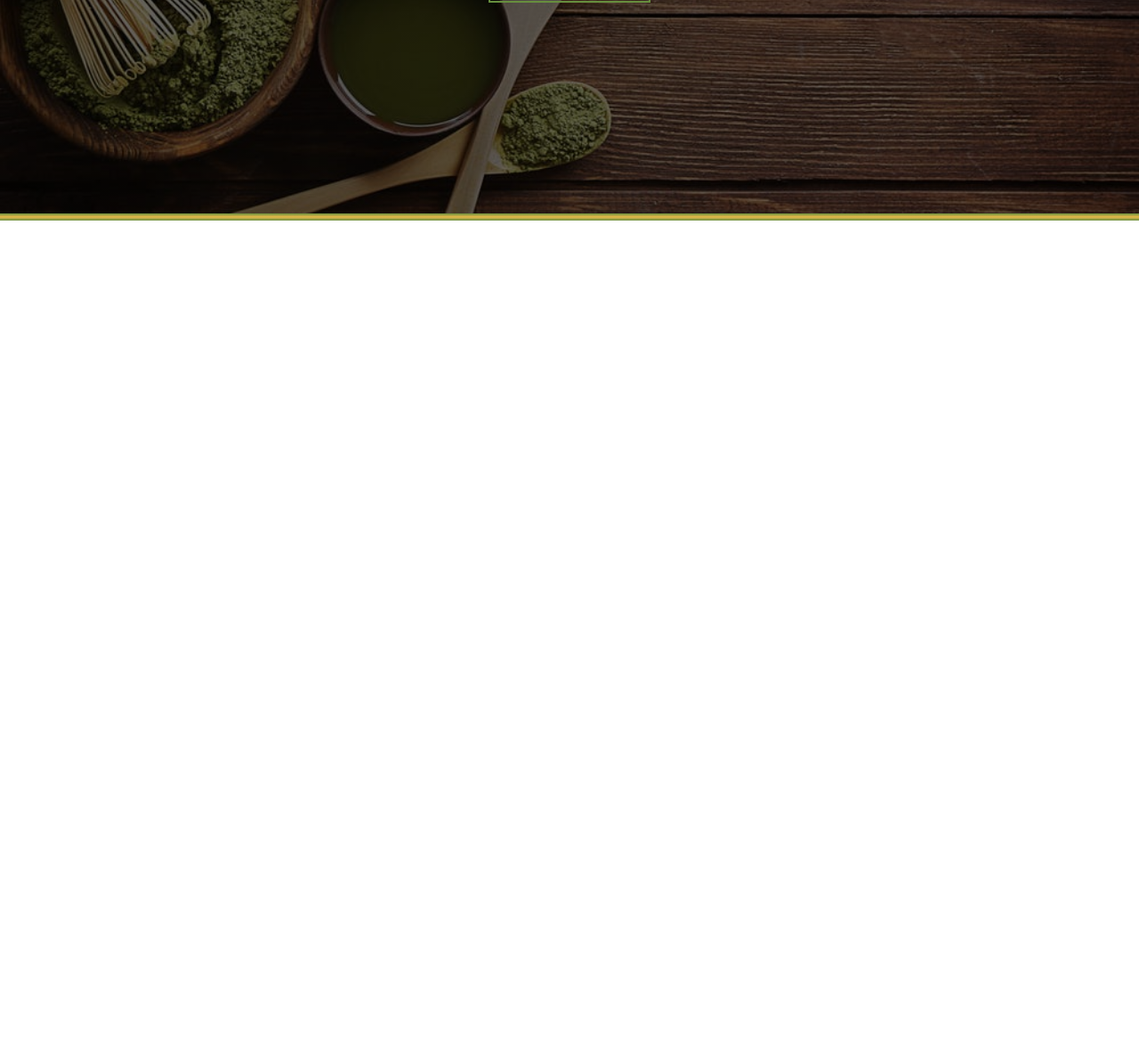
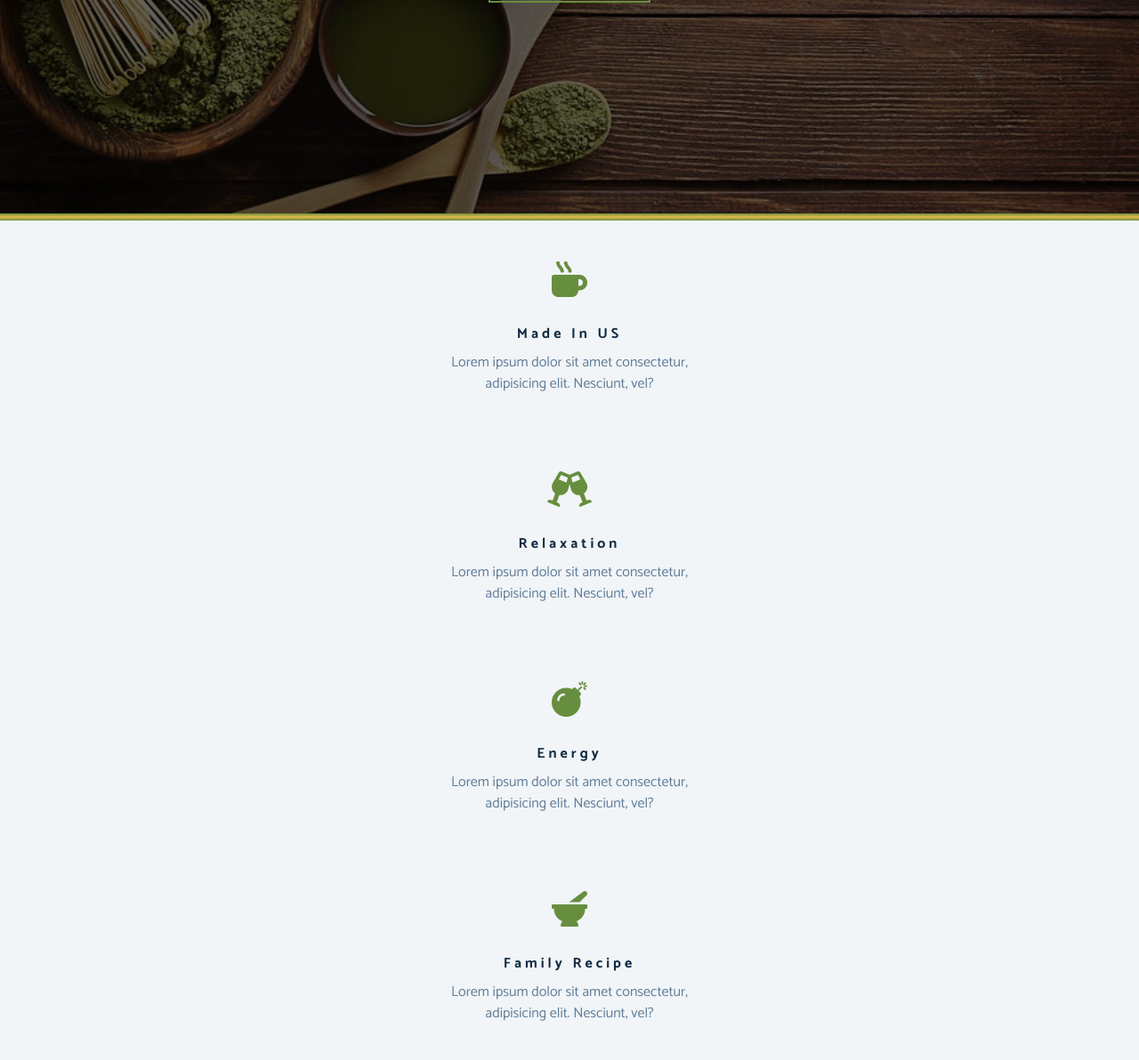
Before and after one commit to dncode-w2/project-tea-float, a plain HTML site: page index.html in a window 1280 px wide. Shown: the part 560-1752 px from the top of the page at 89% size. Before the commit the page ends 808 px from the top, so only its background shows below. Drawn offline with Linux system fonts and the light colour scheme; a web font is replaced by a local one.

Commit message:
skill article

```diff
--- a/css/styles.css
+++ b/css/styles.css
@@ -210,3 +210,74 @@ just for line on bottom header
   height: 0.5rem; /*8px*/
   background: linear-gradient(var(--clr-primary), #e9b949, var(--clr-primary));
 }
+
+/*
+===================
+Skills
+===================
+*/
+
+/* add background on whole section skills section */
+.skills {
+  background: var(--clr-gray-10);
+}
+
+/* add padding on each article skill */
+.skill {
+  /* move text to center */
+  text-align: center;
+  /* tb:40px lr:0 */
+  padding: 2.5rem 0;
+  /* add animation */
+  transition: var(--transition);
+}
+
+/*
+skill-icons
+*/
+.skill-icons {
+  /* add display:inline-block
+  cz margin-top / bottom not respect on browser if
+  element is inline element and span is inline element
+  */
+  display: inline-block;
+  /* changed font-size on skill-icons */
+  font-size: 2.5rem;
+  /* default margin-bottom on u r heading is :12px
+  change be 20px*/
+  margin-bottom: 1.25rem;
+  /* change colors icon be primary */
+  color: var(--clr-primary);
+  /* add animation */
+  transition: var(--transition);
+}
+
+/*
+for paragraph or skill-text
+*/
+
+.skill-text {
+  /* change colors */
+  color: var(--clr-gray-5);
+  /* here paragraph spanning all cross div
+  changed use max-width :300px
+  */
+  max-width: 18.75rem;
+  /* move text-paragraph to center use margin */
+  margin: 0 auto;
+}
+
+/* add hover on skill article */
+.skill:hover {
+  /* here will smooth cz before add transition on skill */
+  background: var(--clr-white);
+  /* add box-shadow y for each article skill */
+  box-shadow: 0 2px var(--clr-primary);
+}
+
+/* his means what's happen on skill-icons
+if click .skill:hover and then .skill-icons
+*/
+.skill:hover .skill-icons {
+  transform: translateY(-5px);
+}
--- a/index.html
+++ b/index.html
@@ -27,5 +27,58 @@
 
     <!-- content-divider -->
     <div class="content-divider"></div>
+
+    <!-- skills section -->
+    <section class="skills clearfix">
+      <!-- single skill 1 -->
+      <article class="skill">
+        <span class="skill-icons">
+          <i class="fas fa-mug-hot"></i>
+        </span>
+        <h4 class="skill-title">made in US</h4>
+        <p class="skill-text">
+          Lorem ipsum dolor sit amet consectetur, adipisicing elit. Nesciunt,
+          vel?
+        </p>
+      </article>
+      <!-- end of single skill -->
+      <!-- single skill 2 -->
+      <article class="skill">
+        <span class="skill-icons">
+          <i class="fas fa-glass-cheers"></i>
+        </span>
+        <h4 class="skill-title">relaxation</h4>
+        <p class="skill-text">
+          Lorem ipsum dolor sit amet consectetur, adipisicing elit. Nesciunt,
+          vel?
+        </p>
+      </article>
+      <!-- end of single skill -->
+      <!-- single skill 3 -->
+      <article class="skill">
+        <span class="skill-icons">
+          <i class="fas fa-bomb"></i>
+        </span>
+        <h4 class="skill-title">energy</h4>
+        <p class="skill-text">
+          Lorem ipsum dolor sit amet consectetur, adipisicing elit. Nesciunt,
+          vel?
+        </p>
+      </article>
+      <!-- end of single skill -->
+      <!-- single skill 4 -->
+      <article class="skill">
+        <span class="skill-icons">
+          <i class="fa fa-mortar-pestle"></i>
+        </span>
+        <h4 class="skill-title">family recipe</h4>
+        <p class="skill-text">
+          Lorem ipsum dolor sit amet consectetur, adipisicing elit. Nesciunt,
+          vel?
+        </p>
+      </article>
+      <!-- end of single skill -->
+    </section>
+    <!-- end of skills section -->
   </body>
 </html>
```
